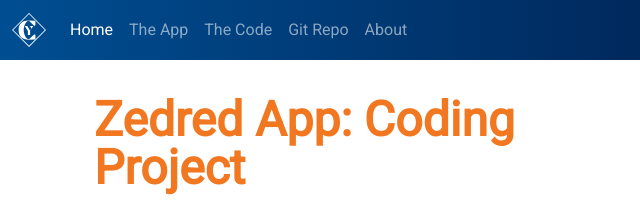
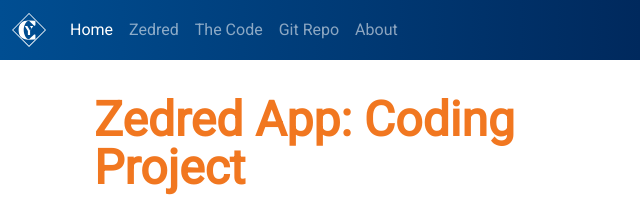
Before and after one commit to yohanJS/zedred, a plain HTML site: page index.html in a window 1280 px wide. Shown: the top 205 px of the page, 0-640 px from the left. Drawn offline with nearby package versions, Linux system fonts and the light colour scheme.

Commit message:
Name of the app added to links and title page

```diff
--- a/index.html
+++ b/index.html
@@ -38,7 +38,7 @@
                         <a class="nav-link active" aria-current="page" href="./index.html">Home</a>
                     </li>
                     <li class="nav-item">
-                        <a class="nav-link" href="./app.html">The App</a>
+                        <a class="nav-link" href="./app.html">Zedred</a>
                     </li>
                     <li class="nav-item">
                         <a class="nav-link" href="./code.html">The Code</a>
```
Also changed, not shown: app.html (+1 -1 lines), code.html (+1 -1 lines).
